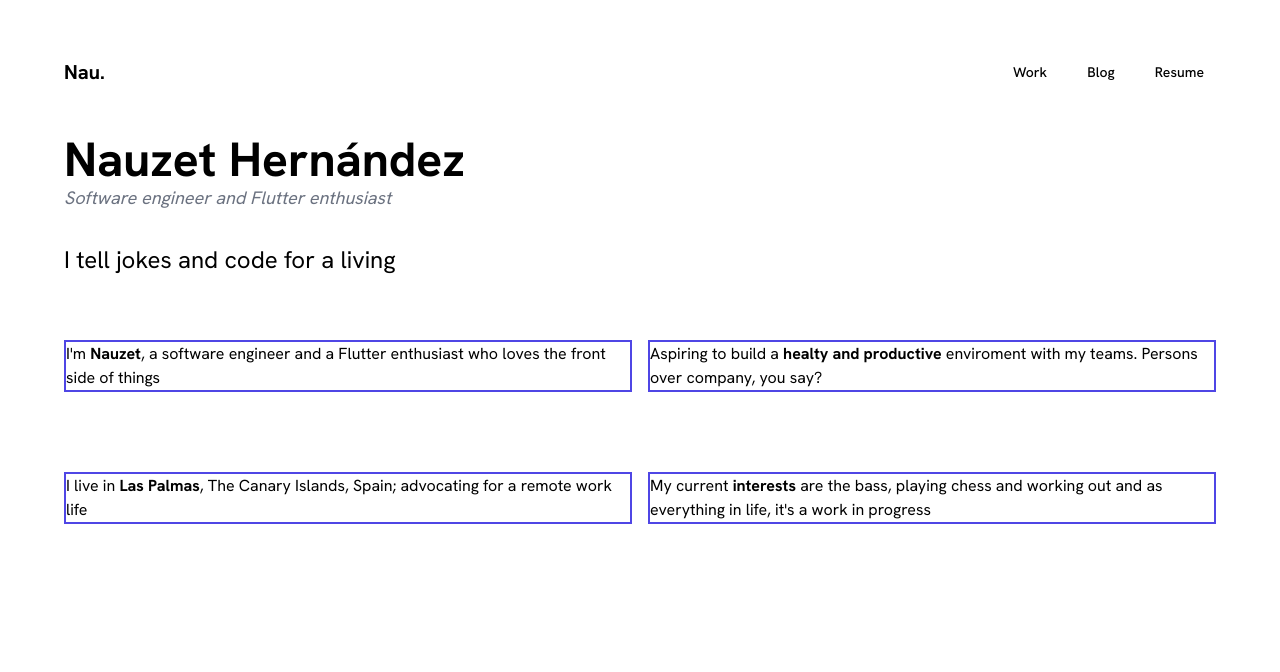
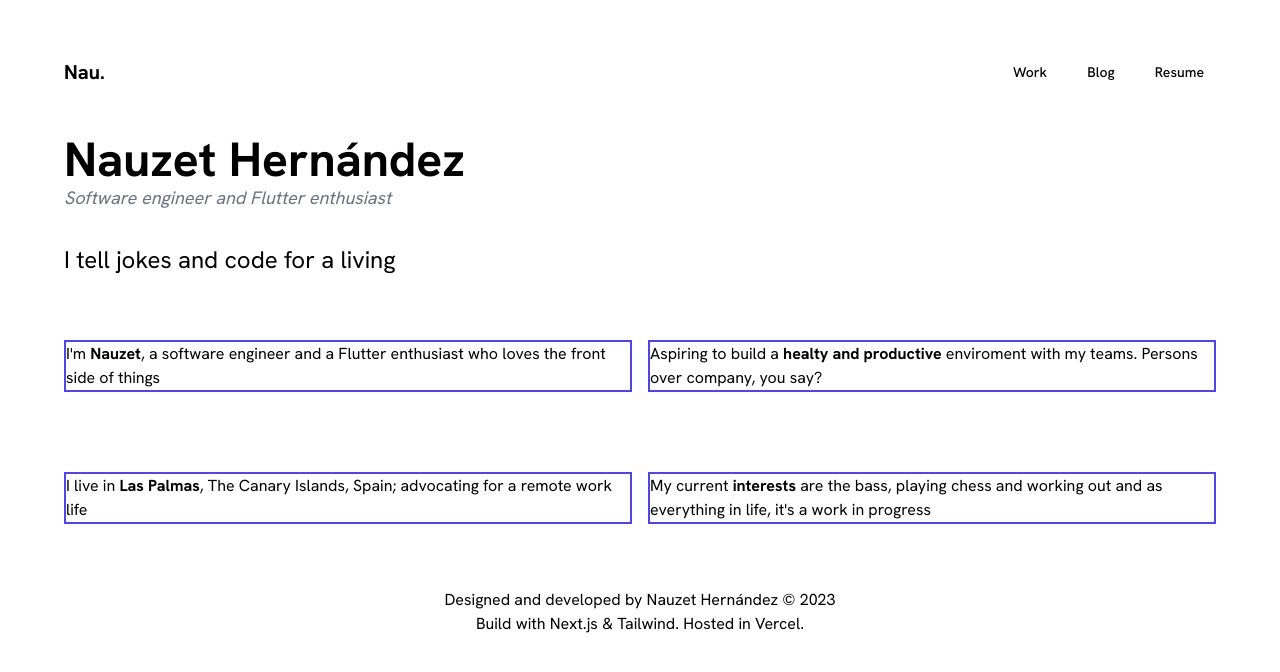
Before and after one commit to NauzetAduen/nauzet-blog, a Next.js app: page / in a window 1280 px wide. Shown: the top 672 px of the page. Built offline with nearby package versions, Linux system fonts and the light colour scheme.

Commit message:
Add footer

```diff
--- /dev/null
+++ b/app/components/footer.tsx
@@ -0,0 +1,14 @@
+import Link from "next/link";
+
+export default function Footer() {
+  return (
+    <footer className="text-center m-8">
+      <p>Designed and developed by Nauzet Hernández &copy; 2023</p>
+      <p>
+        Build with <Link href="https://nextjs.org/">Next.js</Link> &{" "}
+        <Link href="https://tailwindcss.com/">Tailwind</Link>. Hosted in{" "}
+        <Link href="https://vercel.com/">Vercel</Link>.
+      </p>
+    </footer>
+  );
+}
--- a/app/layout.tsx
+++ b/app/layout.tsx
@@ -1,4 +1,5 @@
 import AppBar from "./components/appbar";
+import Footer from "./components/footer";
 import "./globals.css";
 import { hankenGrotesk } from "./utils/fonts";
 
@@ -17,6 +18,7 @@ export default function RootLayout({
       <body className={`max-w-6xl mx-auto ${hankenGrotesk.className}`}>
         <AppBar />
         {children}
+        <Footer />
       </body>
     </html>
   );
```
